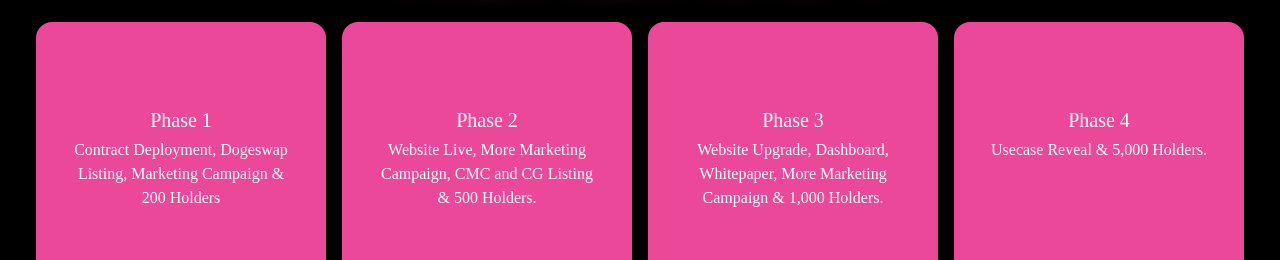
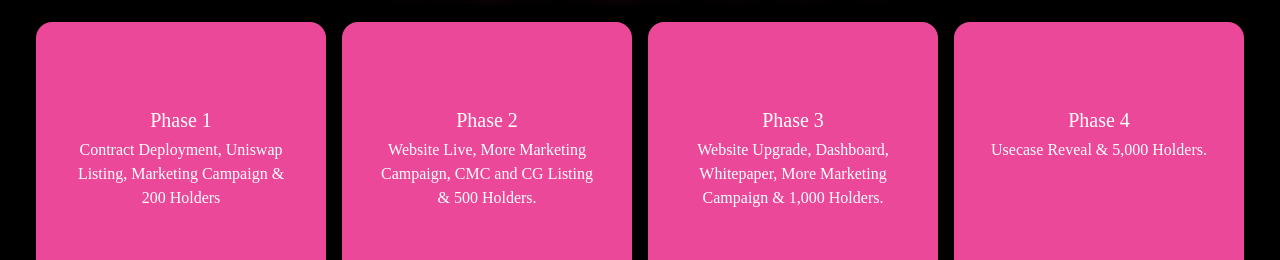
Before and after one commit to finaleshot2016/ETHweb, a React (Create React App) app: page / in a window 1280 px wide. Shown: the part 1040-1300 px from the top of the page. Built offline with nearby package versions, Linux system fonts and the light colour scheme.

Commit message:
Update About.jsx

```diff
--- a/src/components/About.jsx
+++ b/src/components/About.jsx
@@ -13,13 +13,13 @@
           <div className='grid sm:grid-cols-2 lg:grid-cols-4 gap-4'>
 
             {/* Card */}
-            <AboutCard heading='Phase 1' text='Contract Deployment, Dogeswap Listing, Marketing Campaign & 200 Holders' />
+            <AboutCard heading='Phase 1' text='Contract Deployment, Uniswap Listing, Marketing Campaign & 200 Holders' />
             <AboutCard heading='Phase 2' text='Website Live, More Marketing Campaign, CMC and CG Listing & 500 Holders.' />
             <AboutCard heading='Phase 3' text='Website Upgrade, Dashboard, Whitepaper, More Marketing Campaign & 1,000 Holders.' />
             <AboutCard heading='Phase 4' text='Usecase Reveal & 5,000 Holders.' />
           </div>
           <div>
-<iframe className='py-4 w-full aspect-video' src="https://dexscreener.com/ethereum/0xdcab053acc1587ee625fd41bf44cbfa6e48708c2" title="dexchart"></iframe>
+<iframe className='py-4 w-full aspect-video' src="https://dexscreener.com/bsc/0x16b9a82891338f9ba80e2d6970fdda79d1eb0dae" title="dexchart"></iframe>
           </div>
         </div>
       </div>
```
